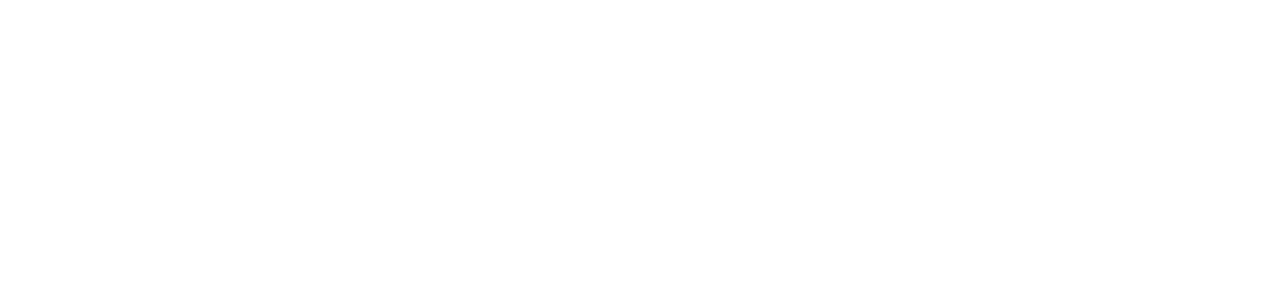
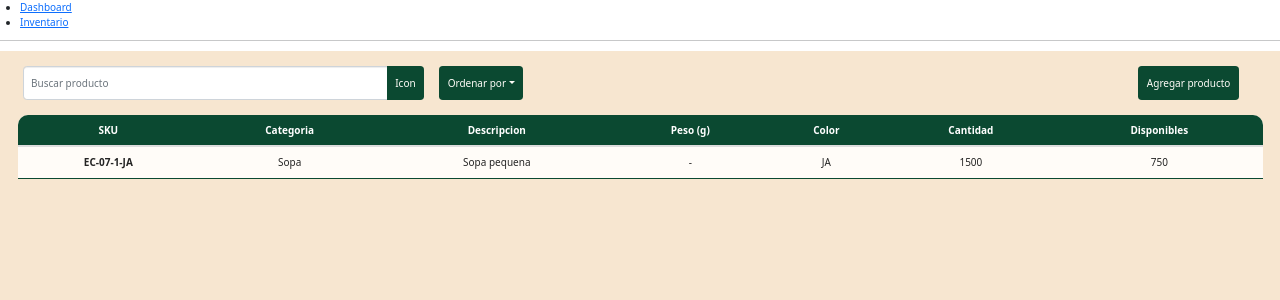
Before and after one commit to Andrearamirezr/CI-0128-Los_Guayabos., a React (Create React App) app in the folder Code/ClientApp/: page /inventario in a window 1280 px wide. Before the commit this address had no page. Shown: the top 300 px of the page. Built offline with nearby package versions, Linux system fonts and the light colour scheme.

Commit message:
Se implementa el Router para la navegacion.

```diff
--- a/Code/ClientApp/src/pages/Layout.js
+++ b/Code/ClientApp/src/pages/Layout.js
@@ -8,13 +8,16 @@ const Layout = () => {
             <nav>
                 <ul>
                     <li>
-                        <Link to="/">Home</Link>
+                        <Link to="dashboard">Dashboard</Link>
+                    </li>
+                    <li>
+                        <Link to="inventario">Inventario</Link>
                     </li>
                 </ul>
             </nav>
             <hr />
             { /* Contenedor de las paginas */}
-            <Outlet />
+            <Outlet/>
         </div>
     );
 }
--- /dev/null
+++ b/Code/ClientApp/src/pages/dashboard/Dashboard.js
@@ -0,0 +1,8 @@
+{/* Pagina principal del Dashboard */ }
+const Dashboard = () => {
+    return (
+        <h1>Dashboard</h1>
+    );
+}
+
+export default Dashboard;
--- /dev/null
+++ b/Code/ClientApp/src/pages/inventario/AgregarProducto.js
@@ -0,0 +1,9 @@
+
+{/* Pagina para agregar un producto nuevo */ }
+const AgregarProducto = () => {
+    return (
+        <h1>Agregar Producto</h1>
+    );
+}
+
+export default AgregarProducto;
--- a/Code/ClientApp/src/pages/inventario/Inventario.js
+++ b/Code/ClientApp/src/pages/inventario/Inventario.js
@@ -1,8 +1,15 @@
 import './Inventario.css'
 import TablaInventario from './components/TablaInventario'
+import { useNavigate } from 'react-router-dom'
 
 {/* Pagina principal del Inventario */}
 const Inventario = () => {
+    const navigate = useNavigate();
+
+    const agregarProducto = e => {
+        e.preventDefault();
+        navigate('agregar');
+    };
     return (
         <div className="container-fluid bg-inv min-vh-100">
             {/* Encabezado */}
@@ -12,7 +19,7 @@ const Inventario = () => {
                 <div className="col-4">
                     <div class="input-group">
                         <input type="search" id="searchBar" class="form-control" placeholder="Buscar producto"/>
-                        <button type="submit" className="btn btn-color">Icon</button>
+                        <button className="btn btn-color">Icon</button>
                     </div>
                 </div>
 
@@ -31,7 +38,7 @@ const Inventario = () => {
                 {/* Boton para agregar nuevo producto */}
                 <div className="col-2 col-lg-1 mx-5">
                     <div className="button-group">
-                        <button type="submit" className="btn btn-color">Agregar producto</button>
+                        <button onClick={agregarProducto} className="btn btn-color">Agregar producto</button>
                     </div>
                 </div>
             </div>
--- a/Code/ClientApp/src/pages/login/Login.js
+++ b/Code/ClientApp/src/pages/login/Login.js
@@ -1,8 +1,22 @@
 import './Login.css'
 import logotipo from '../../assets/Logotipo.jpg'
+import { useNavigate } from 'react-router-dom'
 
 { /* Pagina de ingreso a la aplicacion */ }
 const Login = () => {
+    const navigate = useNavigate();
+
+    {/* Metodo para autenticar e ingresar */ }
+    const onLogin = e => {
+        e.preventDefault();
+        navigate('/dashboard', {
+            replace: true,
+            state: {
+                logged: true,
+            },
+        });
+    };
+
     return (
         <div className="Login-bg">
             <div className="container d-flex justify-content-center align-items-center min-vh-100">
@@ -23,7 +37,7 @@ const Login = () => {
                     {/* Carta derecha: se muestran el formulario para ingresar credenciales de usuario. */}
                     <div className="col px-4 py-5 bg-white rounded-end">
                         <h2 className="py-5 fw-bold text-center">&iexcl;Bienvenido de vuelta!</h2>
-                        <form action="#">
+                        <form onSubmit={ onLogin }>
                             <div className="mx-2 mb-4">
                                 <label for="userEntry" className="form-label">Usuario</label>
                                 <input
--- a/Code/ClientApp/src/router/AppRouter.js
+++ b/Code/ClientApp/src/router/AppRouter.js
@@ -1,13 +1,25 @@
 import { Routes, Route } from 'react-router-dom'
 import Login from '../pages/login/Login'
+import Layout from '../pages/Layout';
+import Dashboard from '../pages/dashboard/Dashboard'
 import Inventario from '../pages/inventario/Inventario'
-import Layout from '../pages/Layout';
+import AgregarProducto from '../pages/inventario/AgregarProducto';
 
+{ /* Componente para controlar la navegacion con rutas */ }
 const AppRouter = () => {
     return (
         <div>
             <Routes>
-                <Route path="/" element={<Login />} />
+                <Route index element={<Login />} />
+                <Route path="/" element={<Layout />}>
+                    <Route index element={<Dashboard />} />
+                    <Route path="dashboard" element={<Dashboard />} />
+                    <Route path="inventario" element={<Inventario />} />
+                    <Route path="inventario/agregar" element={<AgregarProducto />} />
+                    { /*<Route path="clientes" element={<Clientes />} />*/}
+                    { /*<Route path="agenda" element={<Agenda />} />*/}
+                </Route>
+                <Route path="login" element={<Login />} />
             </Routes>
         </div>
     );
```
